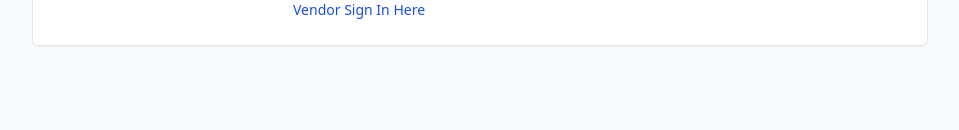
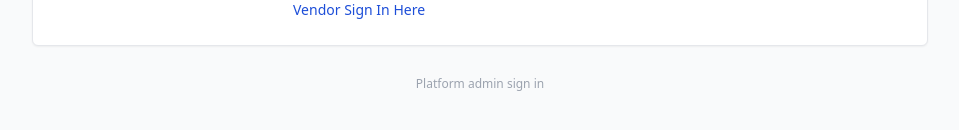
Before and after one commit to autho369-code/Condo-App, a Next.js app: page /login in a window 1280 px wide. Shown: the part 802-932 px from the top of the page, without its empty margins (160-1119 px from the left). Built offline with nearby package versions, Linux system fonts and the light colour scheme; no server answers.

Commit message:
Add admin login link on login page, hide signup for admin mode

```diff
--- a/app/(auth)/login/page.tsx
+++ b/app/(auth)/login/page.tsx
@@ -87,9 +87,11 @@ export default async function LoginPage({
                     {params.error && <p className="text-sm text-red-600">{params.error}</p>}
                     <p className="text-xs leading-5 text-gray-600">{item.note}</p>
                     <Button type="submit" className="w-full">{item.submitLabel}</Button>
-                    <div className="text-center text-sm text-gray-600">
-                      Need a new account? <Link href="/signup" className="text-brand-600 hover:underline">Request access</Link>
-                    </div>
+                    {item.id !== 'admin' && (
+                      <div className="text-center text-sm text-gray-600">
+                        Need a new account? <Link href="/signup" className="text-brand-600 hover:underline">Request access</Link>
+                      </div>
+                    )}
                   </form>
                 )}
               </div>
@@ -97,6 +99,12 @@ export default async function LoginPage({
           );
         })}
       </Card>
+
+      {!isAdminMode && !tenant && (
+        <div className="text-center">
+          <Link href="/login?mode=admin" className="text-xs text-gray-400 hover:text-gray-600">Platform admin sign in</Link>
+        </div>
+      )}
 
       <div className="space-y-3 text-center">
         {localPreview && (
```
